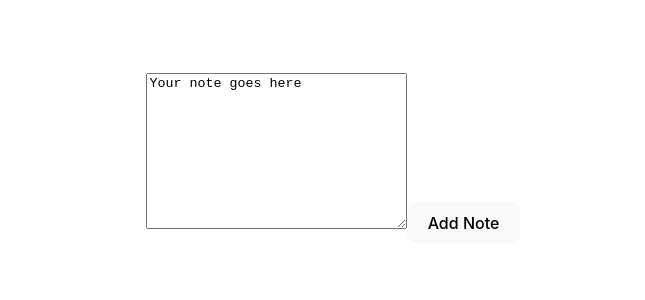
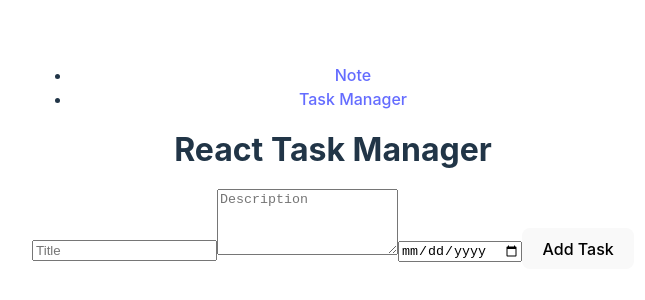
Before and after one commit to eyumazi/GDG-react, a React (Vite) app in the folder GDG-react/: page /task-manager in a window 1280 px wide. Shown: the part 234-534 px from the top of the page, without its empty margins (307-952 px from the left). Built offline with nearby package versions, Linux system fonts and the light colour scheme.

Commit message:
Session Task completed

```diff
--- a/GDG-react/src/App.jsx
+++ b/GDG-react/src/App.jsx
@@ -1,9 +1,28 @@
 import "./App.css";
 import { Note } from "./Components/Note";
-// import NoteTaking from "./Components/noteTaking";
+import { BrowserRouter, Routes, Route } from "react-router-dom";
+import { Link } from "react-router-dom";
+import ReactTaskManager from "./Components/ReactTaskManager";
 function App() {
-  // return <NoteTaking />;
-  return <Note />;
+  return (
+    <BrowserRouter>
+      <nav>
+        <ul>
+          <li>
+            <Link to="/note">Note</Link>
+          </li>
+          <li>
+            <Link to="/task-manager">Task Manager</Link>
+          </li>
+        </ul>
+      </nav>
+      <Routes>
+        <Route path="/" element={<h1>Welcome to the App</h1>} />
+        <Route path="/note" element={<Note />} />
+        <Route path="/task-manager" element={<ReactTaskManager />} />
+      </Routes>
+    </BrowserRouter>
+  );
 }
 
 export default App;
--- a/GDG-react/src/Components/ReactTaskManager.jsx
+++ b/GDG-react/src/Components/ReactTaskManager.jsx
@@ -1 +1,111 @@
-export const ReactTaskManager = () => {};
+import { useState } from "react";
+
+const ReactTaskManager = () => {
+  const [task, setTask] = useState([]);
+  const [title, setTitle] = useState("");
+  const [duedate, setDuedate] = useState("");
+  const [description, setDescription] = useState("");
+  const [edit, setEdit] = useState(false);
+  const [editindex, setEditIndex] = useState(null);
+  const status = "incomplete";
+
+  const handleEdit = (index) => {
+    const tasks = task[index];
+    setEdit(true);
+    setEditIndex(index);
+    setTitle(tasks.title);
+    setDescription(tasks.description);
+    setDuedate(tasks.duedate);
+  };
+
+  const handleTask = (e) => {
+    e.preventDefault();
+    if (edit) {
+      const updatedTask = task.map((task, index) =>
+        index === editindex ? { title, description, duedate, status } : task
+      );
+      setTask(updatedTask);
+      setEdit(false);
+      setEditIndex(null);
+    } else {
+      setTask([...task, { title, description, duedate, status }]);
+    }
+    setTitle("");
+    setDescription("");
+    setDuedate("");
+  };
+
+  const handleStatusChange = (index) => {
+    const updatedTask = task.map((task, i) =>
+      i === index
+        ? {
+            ...task,
+            status: task.status === "Incomplete" ? "Complete" : "Incomplete",
+          }
+        : task
+    );
+    setTask(updatedTask);
+  };
+
+  const handleDelete = (index) => {
+    const updatedTask = task.filter((_, i) => i !== index);
+    setTask(updatedTask);
+  };
+
+  const AddTask = () => {
+    return (
+      <>
+        <ul>
+          {task.map((task, index) => (
+            <li key={index}>
+              <h3>{task.title}</h3>
+              <h3>{task.description}</h3>
+              <h3>Due Date: {task.duedate}</h3>
+              <h3>Status: {task.status}</h3>
+              <button onClick={() => handleStatusChange(index)}>
+                {task.status === "Incomplete"
+                  ? "Mark Complete"
+                  : "Mark Incomplete"}
+              </button>
+              <button onClick={() => handleEdit(index)}>Edit</button>
+              <button onClick={() => handleDelete(index)}>Delete</button>
+            </li>
+          ))}
+        </ul>
+      </>
+    );
+  };
+
+  return (
+    <>
+      <h1>React Task Manager</h1>
+      <form onSubmit={handleTask}>
+        <input
+          value={title}
+          type="text"
+          placeholder="Title"
+          onChange={(e) => setTitle(e.target.value)}
+        />
+        <textarea
+          value={description}
+          placeholder="Description"
+          cols="20"
+          rows="4"
+          onChange={(e) => {
+            setDescription(e.target.value);
+          }}
+        ></textarea>
+        <input
+          type="date"
+          value={duedate}
+          onChange={(e) => setDuedate(e.target.value)}
+          required
+        />
+        <button type="submit">{edit ? "Update Task" : "Add Task"}</button>
+      </form>
+      <AddTask />
+    </>
+  );
+};
+
+export default ReactTaskManager;
--- a/GDG-react/src/main.jsx
+++ b/GDG-react/src/main.jsx
@@ -2,7 +2,6 @@ import { StrictMode } from "react";
 import { createRoot } from "react-dom/client";
 import "./index.css";
 import App from "./App.jsx";
-
 createRoot(document.getElementById("root")).render(
   <StrictMode>
     <App />
--- /dev/null
+++ b/package.json
@@ -0,0 +1,5 @@
+{
+  "dependencies": {
+    "react-router-dom": "^7.2.0"
+  }
+}
```
Also changed, not shown: 1 other file (tests, documents, lock files or other folders).
